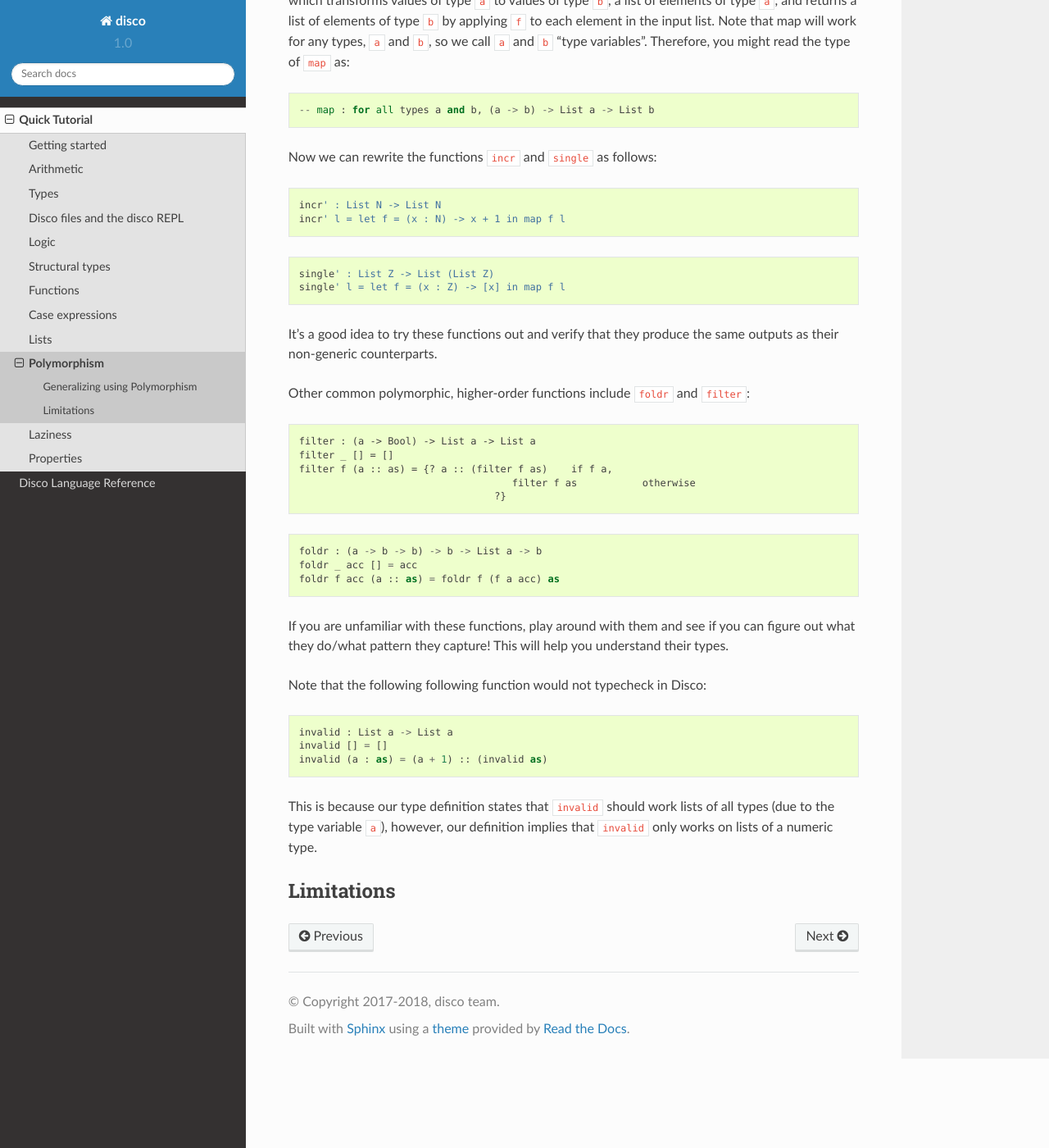
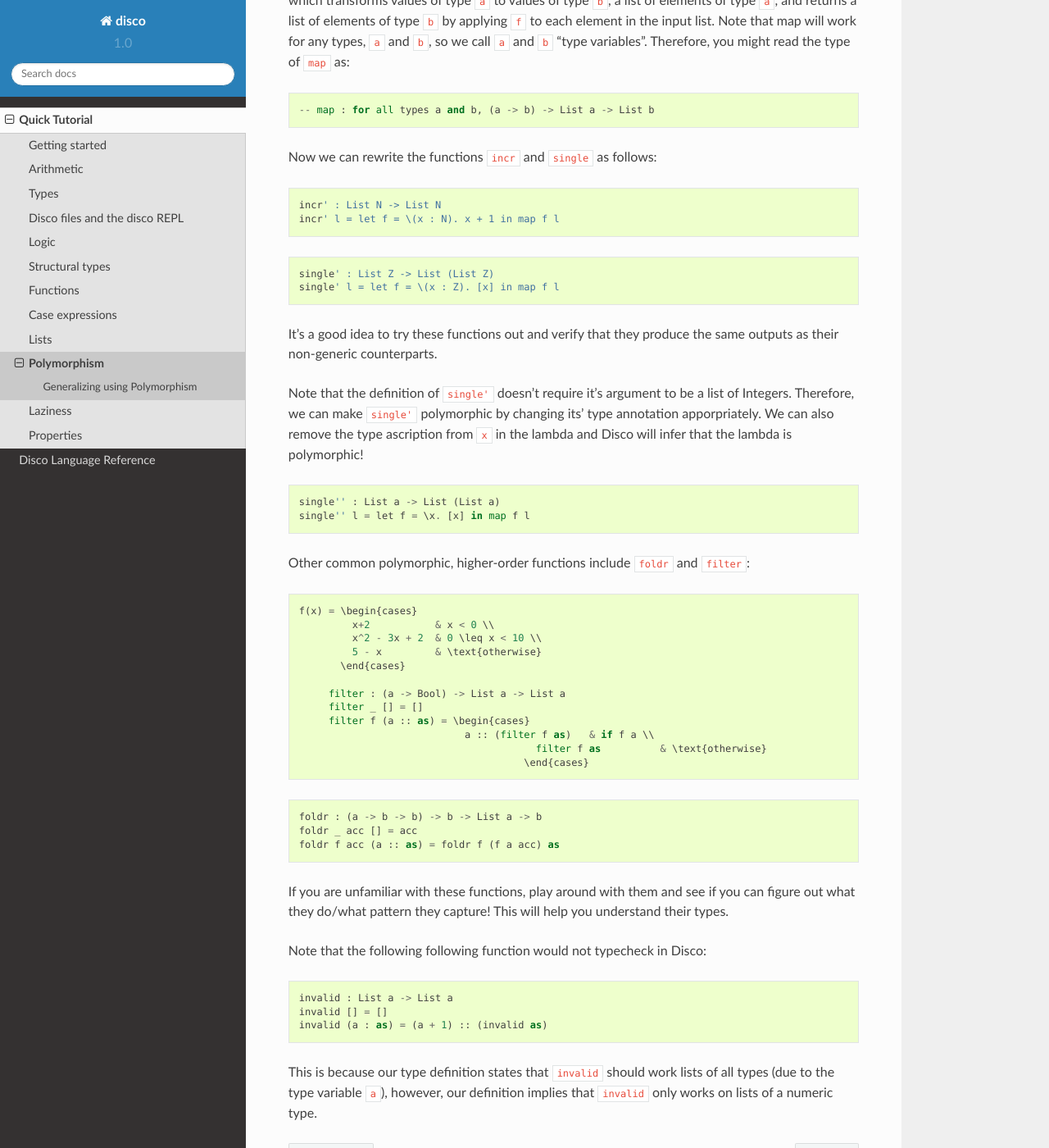
Before and after one commit to disco-lang/disco, a Sphinx documentation site: the page built from docs/tutorial/polymorphism.rst, in a window 1280 px wide and 1400 px high, scrolled down 1105 px. Shown: the whole window at 82% size. Built offline with Sphinx 7.4.7 and the Read the Docs theme 2.0.0, drawn with Linux system fonts in a browser that asks for light colours.

Commit message:
Updated polymorphism docs

```diff
--- a/docs/tutorial/polymorphism.rst
+++ b/docs/tutorial/polymorphism.rst
@@ -53,24 +53,38 @@ Now we can rewrite the functions ``incr`` and ``single`` as follows:
 ::
 
 	incr' : List N -> List N
-	incr' l = let f = (x : N) -> x + 1 in map f l
+	incr' l = let f = \(x : N). x + 1 in map f l
 
 ::
 
 	single' : List Z -> List (List Z)
-	single' l = let f = (x : Z) -> [x] in map f l
+	single' l = let f = \(x : Z). [x] in map f l
 
 It's a good idea to try these functions out and verify that they produce the same outputs as their non-generic counterparts.
+
+Note that the definition of ``single'`` doesn't require it's argument to be a list of Integers. Therefore, we can make ``single'`` polymorphic by changing its' type annotation apporpriately. We can also remove the type ascription from ``x`` in the lambda and Disco will infer that the lambda is polymorphic!
+
+::
+
+	single'' : List a -> List (List a)
+	single'' l = let f = \x. [x] in map f l
 
 Other common polymorphic, higher-order functions include ``foldr`` and ``filter``:
 
 ::
 
+   f(x) = \begin{cases}
+            x+2           & x < 0 \\
+            x^2 - 3x + 2  & 0 \leq x < 10 \\
+            5 - x         & \text{otherwise}
+          \end{cases}
+
 	filter : (a -> Bool) -> List a -> List a
 	filter _ [] = []
-	filter f (a :: as) = {? a :: (filter f as)    if f a,
-          				    filter f as           otherwise
-       				 	 ?}
+	filter f (a :: as) = \begin{cases}
+	                       a :: (filter f as)   & if f a \\
+          				   filter f as          & \text{otherwise}
+       				 	 \end{cases}
 
 ::
 
@@ -89,6 +103,3 @@ Note that the following following function would not typecheck in Disco:
 	invalid (a : as) = (a + 1) :: (invalid as)
 
 This is because our type definition states that ``invalid`` should work lists of all types (due to the type variable ``a``), however, our definition implies that ``invalid`` only works on lists of a numeric type.
-
-Limitations
-===========
```
